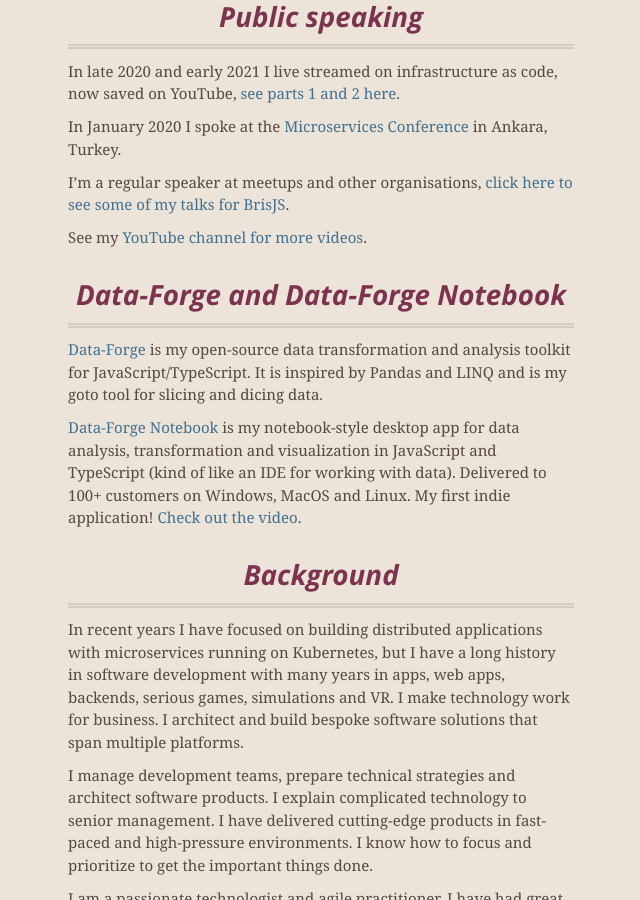
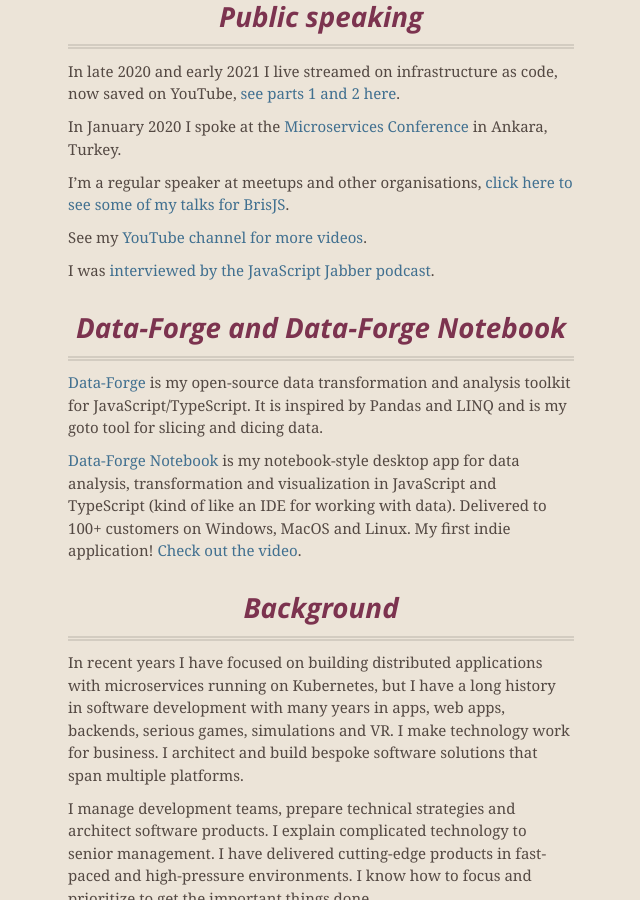
Before and after one commit to ashleydavis/personal-web-page, a Jekyll site: the page built from index.md, in a window 1280 px wide and 900 px high, scrolled down 1519 px. Shown: the whole window, without its empty margins (319-959 px from the left). Built offline with Jekyll 4.4.1, drawn with Linux system fonts in a browser that asks for light colours.

Commit message:
Added podcast interview.

```diff
--- a/index.md
+++ b/index.md
@@ -55,6 +55,8 @@ In January 2020 I spoke at the [Microservices Conference](https://www.youtube.co
 I'm a regular speaker at meetups and other organisations, [click here to see some of my talks for BrisJS](https://www.youtube.com/playlist?list=PLQrB0_KjTmHjhwKC-KRfotObNyBXmYLlD).
 
 See my [YouTube channel for more videos](https://www.youtube.com/c/thedatawrangler).
+
+I was [interviewed by the JavaScript Jabber podcast](https://devchat.tv/js-jabber/data-wrangling-in-javascript-with-ashley-davis-jsj-484/).
 
 # Data-Forge and Data-Forge Notebook
 
```
